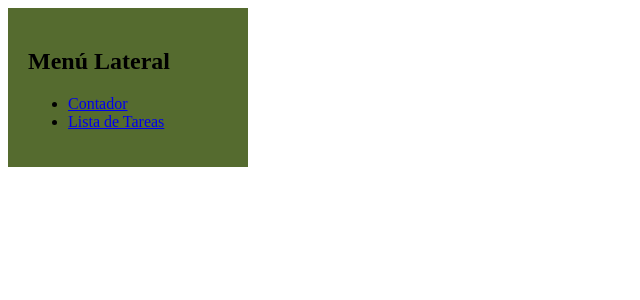
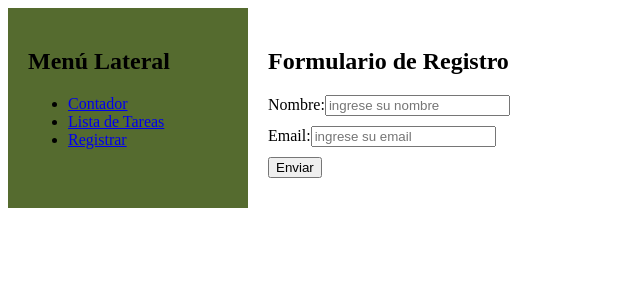
Before and after one commit to Rodricklp/curso_vuejs, a Vue app: page /registrar in a window 1280 px wide. Shown: the top 300 px of the page, without its empty margins (0-640 px from the left). Built offline with nearby package versions, Linux system fonts and the light colour scheme.

Commit message:
Vee-validate YUP

```diff
--- a/package.json
+++ b/package.json
@@ -10,7 +10,9 @@
     "lint": "eslint . --ext .vue,.js,.jsx,.cjs,.mjs --fix --ignore-path .gitignore"
   },
   "dependencies": {
+    "@vee-validate/yup": "^4.12.6",
     "pinia": "^2.1.7",
+    "vee-validate": "^4.12.6",
     "vue": "^3.4.21",
     "vue-router": "^4.3.0"
   },
--- a/src/components/SideBar.vue
+++ b/src/components/SideBar.vue
@@ -8,6 +8,7 @@
     <ul>
         <li><router-link to="contador">Contador</router-link></li>
         <li><router-link to="listaTareas">Lista de Tareas</router-link></li>
+        <li><router-link to="registrar">Registrar</router-link></li>
     </ul>
 </div>
 </template>
--- /dev/null
+++ b/src/modules/registrar/schemas/validationSchema.js
@@ -0,0 +1,6 @@
+import * as yup from 'yup';
+
+export const schema = yup.object({
+    nombre: yup.string().required(),
+    email: yup.string().email().required()
+});
--- /dev/null
+++ b/src/modules/registrar/views/RegistrarView.vue
@@ -0,0 +1,37 @@
+<script setup>
+import { Form, Field, ErrorMessage } from 'vee-validate'
+import { schema } from '../schemas/validationSchema'
+
+const onSubmit = () => {
+    console.log("Se ha enviado el formulario.")
+}
+</script>
+
+<template>
+    <div>
+        <h2>Formulario de Registro</h2>
+
+        <Form action="" :validation-schema="schema" @submit="onSubmit">
+            <div class="form">
+                <label for="nombre">Nombre:</label>
+                <Field type="text" placeholder="ingrese su nombre" name="nombre" />
+                <ErrorMessage name="nombre"></ErrorMessage>
+            </div>
+
+            <div class="form">
+                <label for="email">Email:</label>
+                <Field type="email" placeholder="ingrese su email" name="email" />
+                <ErrorMessage name="email"></ErrorMessage>
+            </div>
+            <div class="form">
+                <button>Enviar</button>
+            </div>
+        </Form>
+    </div>
+</template>
+
+<style scoped>
+.form {
+    margin-bottom: 10px;
+}
+</style>
--- a/src/router/index.js
+++ b/src/router/index.js
@@ -11,13 +11,18 @@
     {
       path: '/contador',
       name: 'contador',
-      component: () => import('../components/Contador.vue')
+      component: () => import('../modules/contador/components/Contador.vue')
     },
     {
       path: '/listaTareas',
       name: 'listaTareas',
-      component: () => import('../components/ListaTareas.vue')
-    }
+      component: () => import('../modules/listaTareas/components/ListaTareas.vue')
+    },
+    {
+      path: '/registrar',
+      name: 'registrar',
+      component: () => import('../modules/registrar/views/RegistrarView.vue')
+    },
   ]
 })
 
```
Also changed, not shown: src/modules/contador/components/Contador.vue (renamed from src/components/Contador.vue), src/modules/listaTareas/components/ListaTareas.vue (renamed from src/components/ListaTareas.vue), 1 other file (tests, documents, lock files or other folders).
